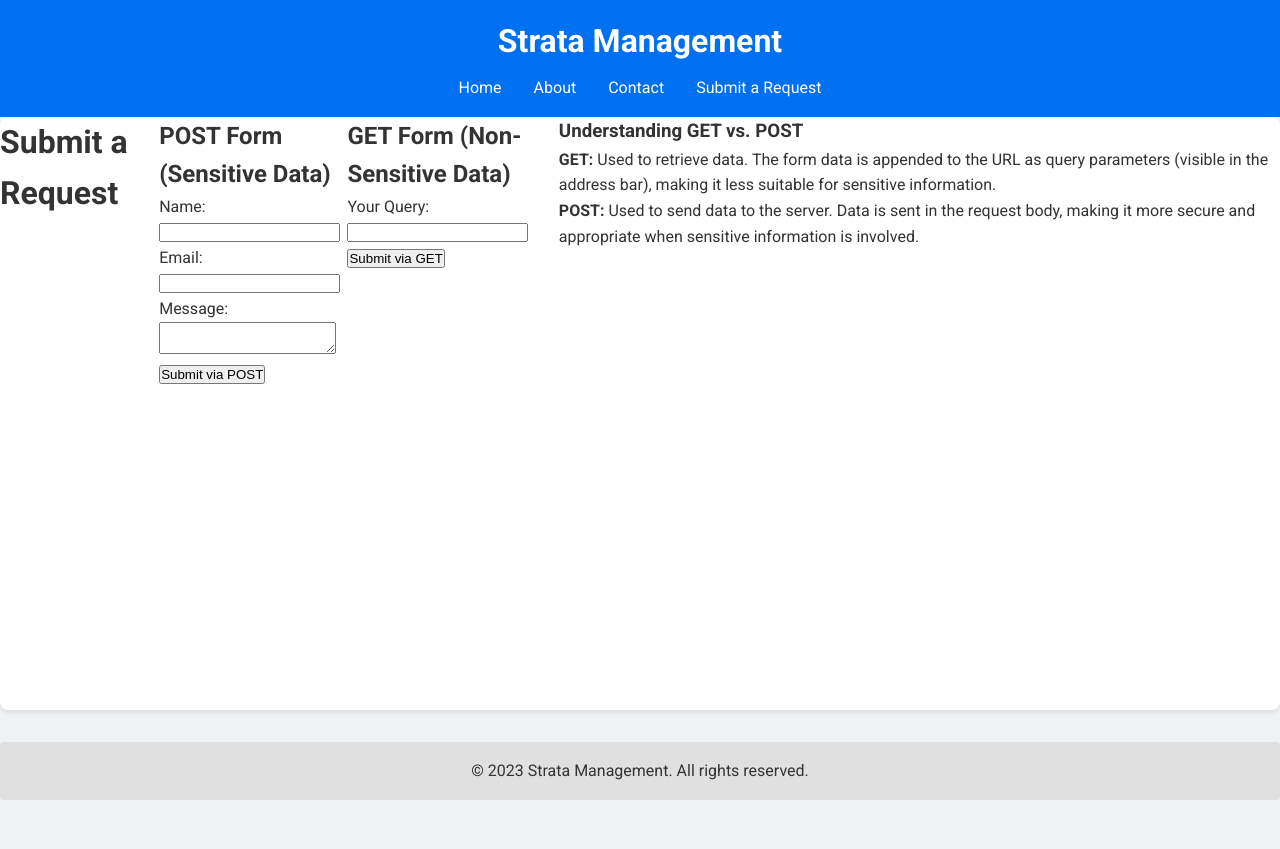
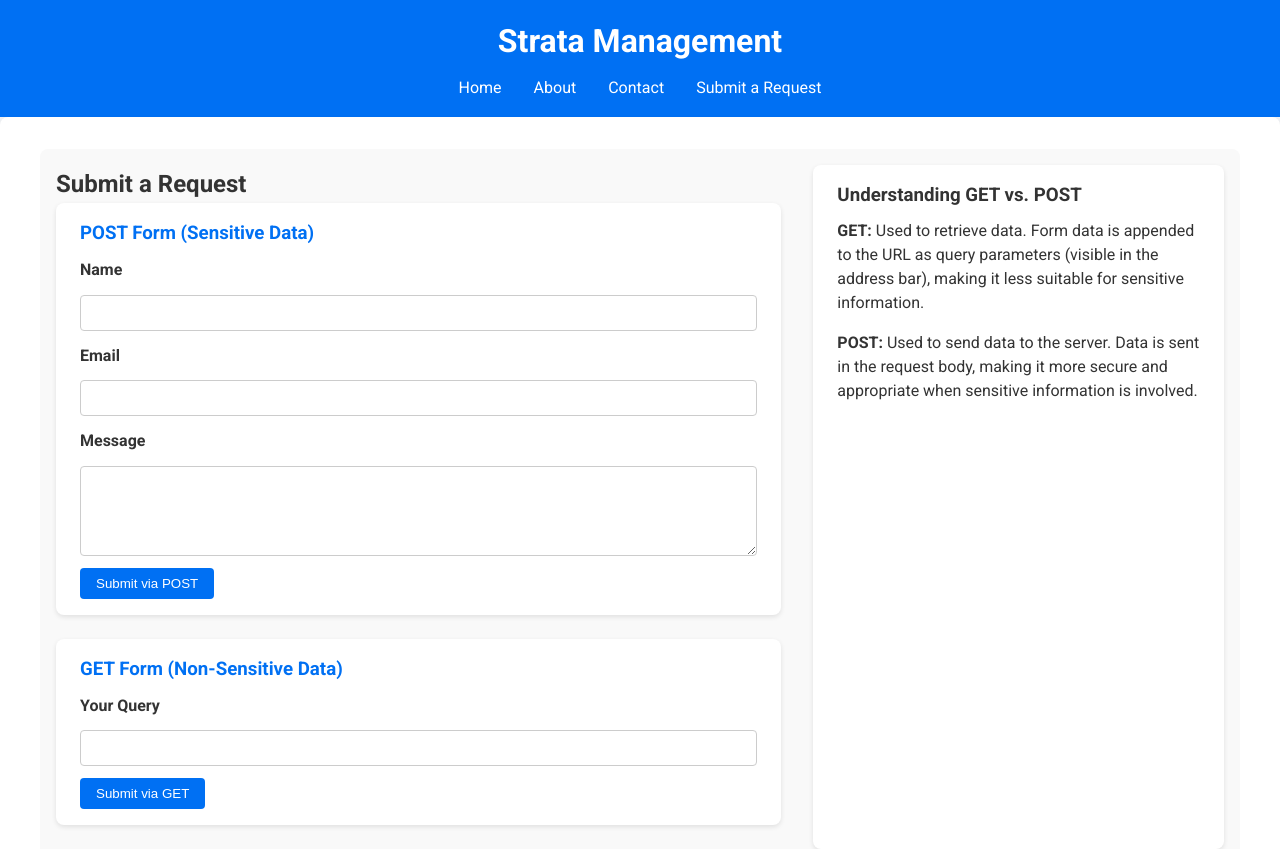
Before and after one commit to vsharma14-uni/INFO1111_TASK1, a Next.js app: page /form in a window 1280 px wide. Shown: the top 849 px of the page. Before the commit the page ends 800 px from the top, so only its background shows below. Built offline with nearby package versions, Linux system fonts and the light colour scheme.

Commit message:
request css

```diff
--- a/pages/form.js
+++ b/pages/form.js
@@ -1,13 +1,18 @@
-import { useState } from "react";
+// pages/form.js
+import { useState } from 'react';
 import Layout from '../components/Layout';
+import styles from '../styles/Request.module.css';
 
-export default function FormPage() {
+export default function RequestPage() {
+  // State for POST form data
   const [postFormData, setPostFormData] = useState({ name: '', email: '', message: '' });
+  const [postResponseMsg, setPostResponseMsg] = useState('');
+
+  // State for GET form data
   const [getFormData, setGetFormData] = useState({ query: '' });
-  const [postResponseMsg, setPostResponseMsg] = useState("");
-  const [getResponseMsg, setGetResponseMsg] = useState("");
+  const [getResponseMsg, setGetResponseMsg] = useState('');
 
-  // Handler for POST form
+  // POST form submission
   const handlePostSubmit = async (e) => {
     e.preventDefault();
     const res = await fetch('/api/submit', {
@@ -19,79 +24,85 @@ export default function FormPage() {
     setPostResponseMsg(data.message);
   };
 
-  // Handler for GET form
+  // GET form submission
   const handleGetSubmit = async (e) => {
     e.preventDefault();
-    // For GET, the data will be appended as a query string.
-    const res = await fetch(`/api/submit?query=${encodeURIComponent(getFormData.query)}`, { method: 'GET' });
+    const res = await fetch(`/api/submit?query=${encodeURIComponent(getFormData.query)}`, {
+      method: 'GET'
+    });
     const data = await res.json();
     setGetResponseMsg(data.message);
   };
 
   return (
     <Layout>
-      <h1>Submit a Request</h1>
+      <div className={styles.requestContainer}>
+        {/* Left side: forms */}
+        <div className={styles.formsSection}>
+          <h2>Submit a Request</h2>
 
-      <section>
-        <h2>POST Form (Sensitive Data)</h2>
+          <div className={styles.formBlock}>
+            <h3>POST Form (Sensitive Data)</h3>
             <form onSubmit={handlePostSubmit}>
-          <label>
-            Name:
+              <label>Name</label>
               <input
                 type="text"
                 value={postFormData.name}
                 onChange={(e) => setPostFormData({ ...postFormData, name: e.target.value })}
+                required
               />
-          </label>
-          <br />
-          <label>
-            Email:
+
+              <label>Email</label>
               <input
                 type="email"
                 value={postFormData.email}
                 onChange={(e) => setPostFormData({ ...postFormData, email: e.target.value })}
+                required
               />
-          </label>
-          <br />
-          <label>
-            Message:
+
+              <label>Message</label>
               <textarea
+                rows="4"
                 value={postFormData.message}
                 onChange={(e) => setPostFormData({ ...postFormData, message: e.target.value })}
-            ></textarea>
-          </label>
-          <br />
+                required
+              />
+
               <button type="submit">Submit via POST</button>
             </form>
-        <p>{postResponseMsg}</p>
-      </section>
+            {postResponseMsg && <p className={styles.responseMsg}>{postResponseMsg}</p>}
+          </div>
 
-      <section>
-        <h2>GET Form (Non-Sensitive Data)</h2>
+          <div className={styles.formBlock}>
+            <h3>GET Form (Non-Sensitive Data)</h3>
             <form onSubmit={handleGetSubmit}>
-          <label>
-            Your Query:
+              <label>Your Query</label>
               <input
                 type="text"
                 value={getFormData.query}
                 onChange={(e) => setGetFormData({ ...getFormData, query: e.target.value })}
+                required
               />
-          </label>
-          <br />
               <button type="submit">Submit via GET</button>
             </form>
-        <p>{getResponseMsg}</p>
-      </section>
+            {getResponseMsg && <p className={styles.responseMsg}>{getResponseMsg}</p>}
+          </div>
+        </div>
 
-      <section>
+        {/* Right side: explanation */}
+        <div className={styles.infoSection}>
           <h3>Understanding GET vs. POST</h3>
           <p>
-          <strong>GET:</strong> Used to retrieve data. The form data is appended to the URL as query parameters (visible in the address bar), making it less suitable for sensitive information.
+            <strong>GET:</strong> Used to retrieve data. Form data is appended to the URL as
+            query parameters (visible in the address bar), making it less suitable for sensitive
+            information.
           </p>
           <p>
-          <strong>POST:</strong> Used to send data to the server. Data is sent in the request body, making it more secure and appropriate when sensitive information is involved.
+            <strong>POST:</strong> Used to send data to the server. Data is sent in the request
+            body, making it more secure and appropriate when sensitive information is involved.
           </p>
-      </section>
+        </div>
+      </div>
     </Layout>
   );
 }
--- /dev/null
+++ b/styles/Request.module.css
@@ -0,0 +1,91 @@
+/* styles/Request.module.css */
+
+/* Main container: two-column layout */
+.requestContainer {
+    display: flex;
+    flex-direction: row;
+    gap: 2rem;
+    max-width: 1200px;
+    margin: 2rem auto;
+    padding: 1rem;
+    background-color: #f9f9f9;
+    border-radius: 8px;
+  }
+
+  /* Left side: forms */
+  .formsSection {
+    flex: 2; /* Make forms side a bit wider, if you prefer */
+  }
+
+  /* Each "card" for a form */
+  .formBlock {
+    background-color: #fff;
+    padding: 1rem 1.5rem;
+    margin-bottom: 1.5rem;
+    border-radius: 8px;
+    box-shadow: 0 2px 5px rgba(0, 0, 0, 0.1);
+  }
+
+  .formBlock h3 {
+    margin-bottom: 0.5rem;
+    color: #0070f3;
+  }
+
+  .formBlock form {
+    display: flex;
+    flex-direction: column;
+    gap: 0.75rem;
+  }
+
+  .formBlock label {
+    font-weight: 600;
+  }
+
+  .formBlock input,
+  .formBlock textarea {
+    border: 1px solid #ccc;
+    border-radius: 4px;
+    padding: 0.5rem;
+    font-size: 1rem;
+  }
+
+  .formBlock button {
+    align-self: flex-start;
+    background-color: #0070f3;
+    color: #fff;
+    border: none;
+    border-radius: 4px;
+    padding: 0.5rem 1rem;
+    cursor: pointer;
+  }
+
+  .formBlock button:hover {
+    background-color: #0059b2;
+  }
+
+  /* Status or response message */
+  .responseMsg {
+    margin-top: 0.75rem;
+    color: #006600;
+    font-weight: 500;
+  }
+
+  /* Right side: explanation */
+  .infoSection {
+    flex: 1;
+    background-color: #fff;
+    padding: 1rem 1.5rem;
+    border-radius: 8px;
+    box-shadow: 0 2px 5px rgba(0, 0, 0, 0.1);
+  }
+
+  .infoSection h3 {
+    margin-bottom: 0.5rem;
+    color: #333;
+  }
+
+  .infoSection p {
+    margin-bottom: 1rem;
+    line-height: 1.5;
+    font-size: 1rem;
+  }
```
Lines whose indentation alone changed are shown as unchanged.
